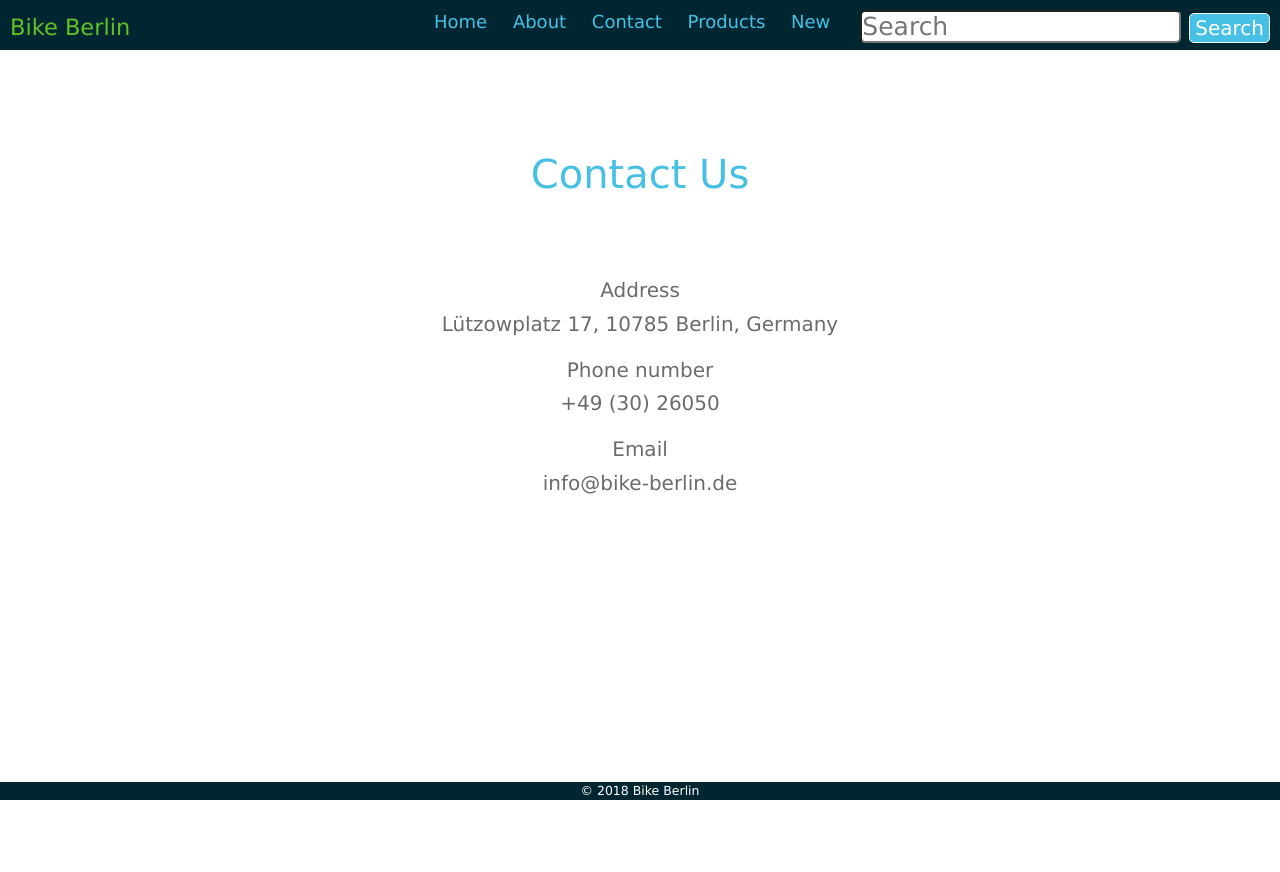
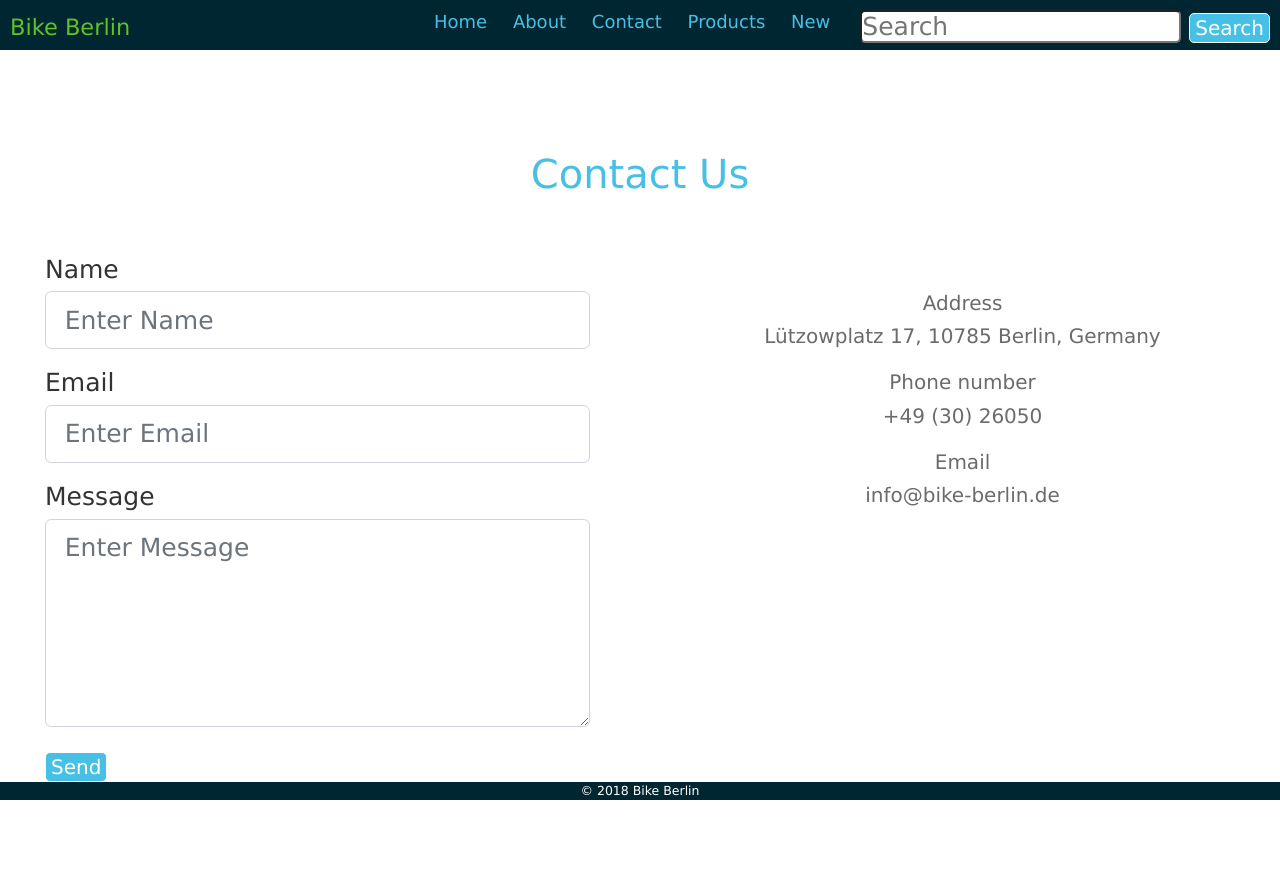
Before and after one commit to Nadia89M/sample_app, a Rails app: page /simple_pages/contact in a window 1280 px wide. Before the commit the page ends 800 px from the top, so only its background shows below. Run offline with Rails 7, Linux system fonts and the light colour scheme; style sheets or scripts are compiled from the project's sources; some libraries are stand-ins or nearby versions.

Commit message:
Sending Emails in Developer Mode

```diff
--- a/app/assets/stylesheets/simple_pages.scss
+++ b/app/assets/stylesheets/simple_pages.scss
@@ -222,3 +222,28 @@ footer {
 .jumbotron h1{
   margin-top: 0 !important;
 }
+
+.form {
+  padding: 50px;
+}
+
+.send {
+  background-color: #47C0E5;
+  color: white;
+  padding: 5px;
+  border-radius: 5px;
+  border: 1px solid white;
+  font-size: 80%;
+}
+
+.send:hover {
+  background-color: #5FC325;
+}
+
+.card-body {
+  text-align: center;
+}
+
+.card {
+  margin: 100px;
+}
--- a/app/views/simple_pages/contact.html.erb
+++ b/app/views/simple_pages/contact.html.erb
@@ -1,7 +1,31 @@
 <h1>Contact Us</h1>
+
+<%= flash[:notice] %>
+
+<%= form_with(url:"/simple_pages/thank_you", method: "post", local: true) do |form| %>
+<div class="row">
+  <div class="col-xs-12 col-md-6 form">
+    <div class="form-group">
+      <%= form.label :name %>
+      <%= form.text_field :name, class: "form-control", placeholder: "Enter Name" %>
+    </div>
+    <div class="form-group">
+      <%= form.label :email %>
+      <%= form.text_field :email, class: "form-control", placeholder: "Enter Email" %>
+    </div>
+    <div class="form-group">
+      <%= form.label :message %>
+      <%= form.text_area :message, class: "form-control", placeholder: "Enter Message", rows: 5 %>
+    </div>
+  <%= form.submit "Send", class: "form_label send" %>
+  <% end %>
+  </div>
+  <div class="col-xs-12 col-md-6">
     <h3 class="address address-top">Address</h3>
     <p class="address">Lützowplatz 17, 10785 Berlin, Germany</p>
     <h3 class="address">Phone number</h3>
     <p class="address">+49 (30) 26050</p>
     <h3 class="address">Email</h3>
     <p class="address add-p">info@bike-berlin.de</p>
+  </div>
+</div>
--- /dev/null
+++ b/app/views/simple_pages/thank_you.html.erb
@@ -0,0 +1,5 @@
+<div class="panel panel-default card">
+  <div class="panel-body card-body">
+    <p>Thank you. We have received your message and will respond as soon as possible.</p>
+  </div><!-- / panel-body -->
+</div><!-- / panel -->
--- a/config/routes.rb
+++ b/config/routes.rb
@@ -4,6 +4,7 @@ Rails.application.routes.draw do
   get 'simple_pages/contact'
   get 'simple_pages/landing_page'
   root 'simple_pages#index'
+  post 'simple_pages/thank_you'
   resources :orders, only: [:index, :show, :create, :destroy]
   # For details on the DSL available within this file, see http://guides.rubyonrails.org/routing.html
 end
```
Also changed, not shown: app/controllers/simple_pages_controller.rb (+10 -0 lines), 3 other files. Lines whose indentation alone changed are shown as unchanged.
